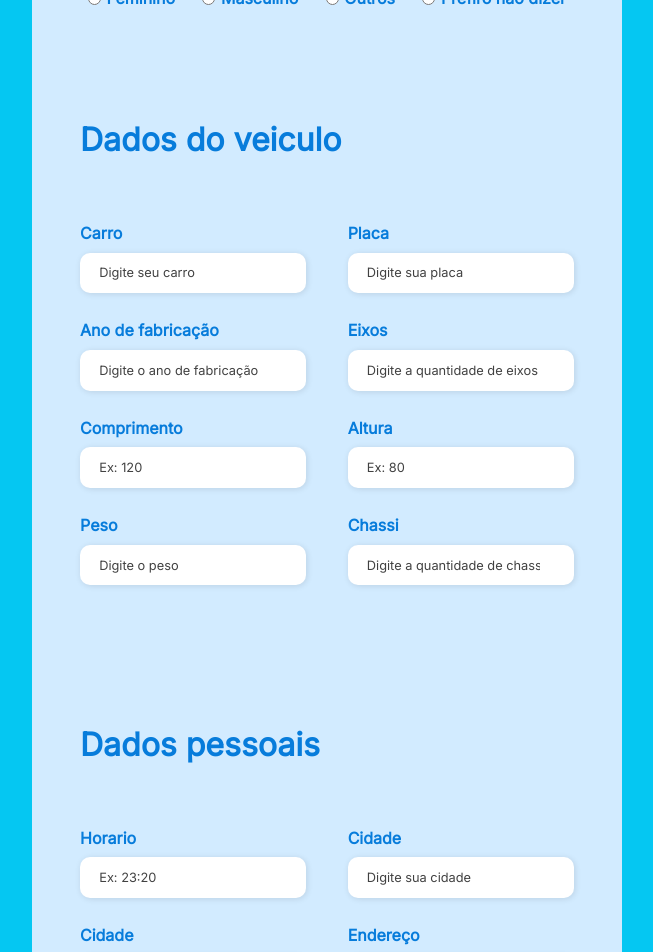
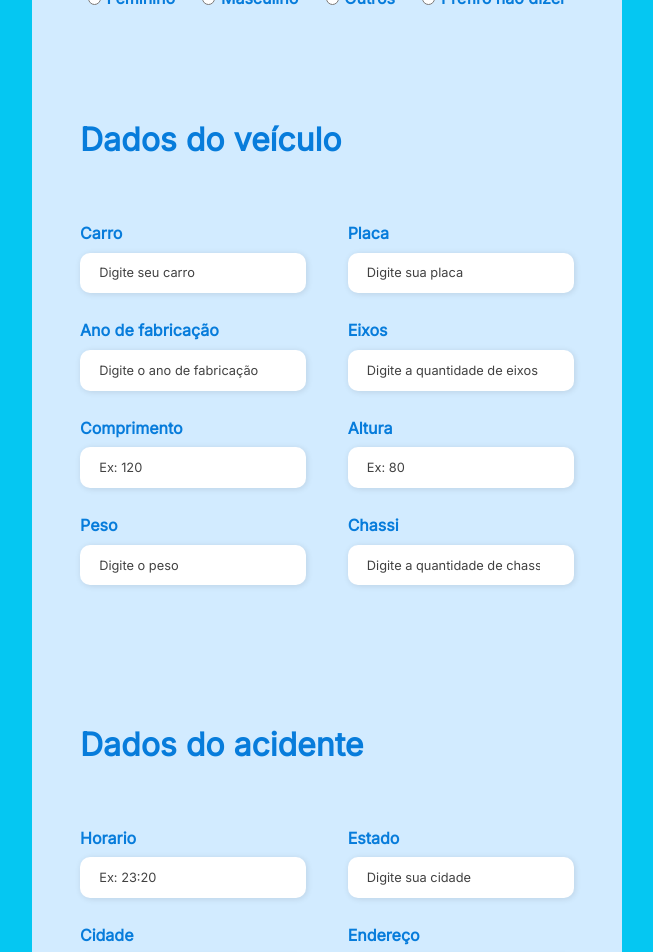
Before and after one commit to antonioaugs0505/versao-final, a React (Vite) app: page /solicitacao in a window 1280 px wide. Shown: the part 940-1892 px from the top of the page, without its empty margins (313-966 px from the left). Built offline with nearby package versions, Linux system fonts and the light colour scheme.

Commit message:
Arrumando

```diff
--- a/src/routes/Solicitacao/index.jsx
+++ b/src/routes/Solicitacao/index.jsx
@@ -112,7 +112,7 @@ export default function Solicitacao() {
             <form action="#">
                 <div class="form-header">
                     <div class="title">
-                        <h1>Dados do veiculo</h1>
+                        <h1>Dados do veículo</h1>
                     </div>
                 </div>
 
@@ -164,7 +164,7 @@ export default function Solicitacao() {
             <form action="#">
                 <div class="form-header">
                     <div class="title">
-                        <h1>Dados pessoais</h1>
+                        <h1>Dados do acidente</h1>
                     </div>
                 </div>
 
@@ -176,7 +176,7 @@ export default function Solicitacao() {
                     </div>
 
                     <div class="input-box">
-                        <label for="estado-p">Cidade</label>
+                        <label for="estado-p">Estado</label>
                         <input id="estado-p" type="text" name="estado-p" placeholder="Digite sua cidade" required/>
                     </div>
 
@@ -196,7 +196,7 @@ export default function Solicitacao() {
                     </div>
 
                     <div class="input-box">
-                        <label for="numero-p">Complemento</label>
+                        <label for="complemento-p">Complemento</label>
                         <input id="complemento-p" type="text" name="complemento-p" placeholder="Digite seu completemnto" required/>
                     </div>
 
```
